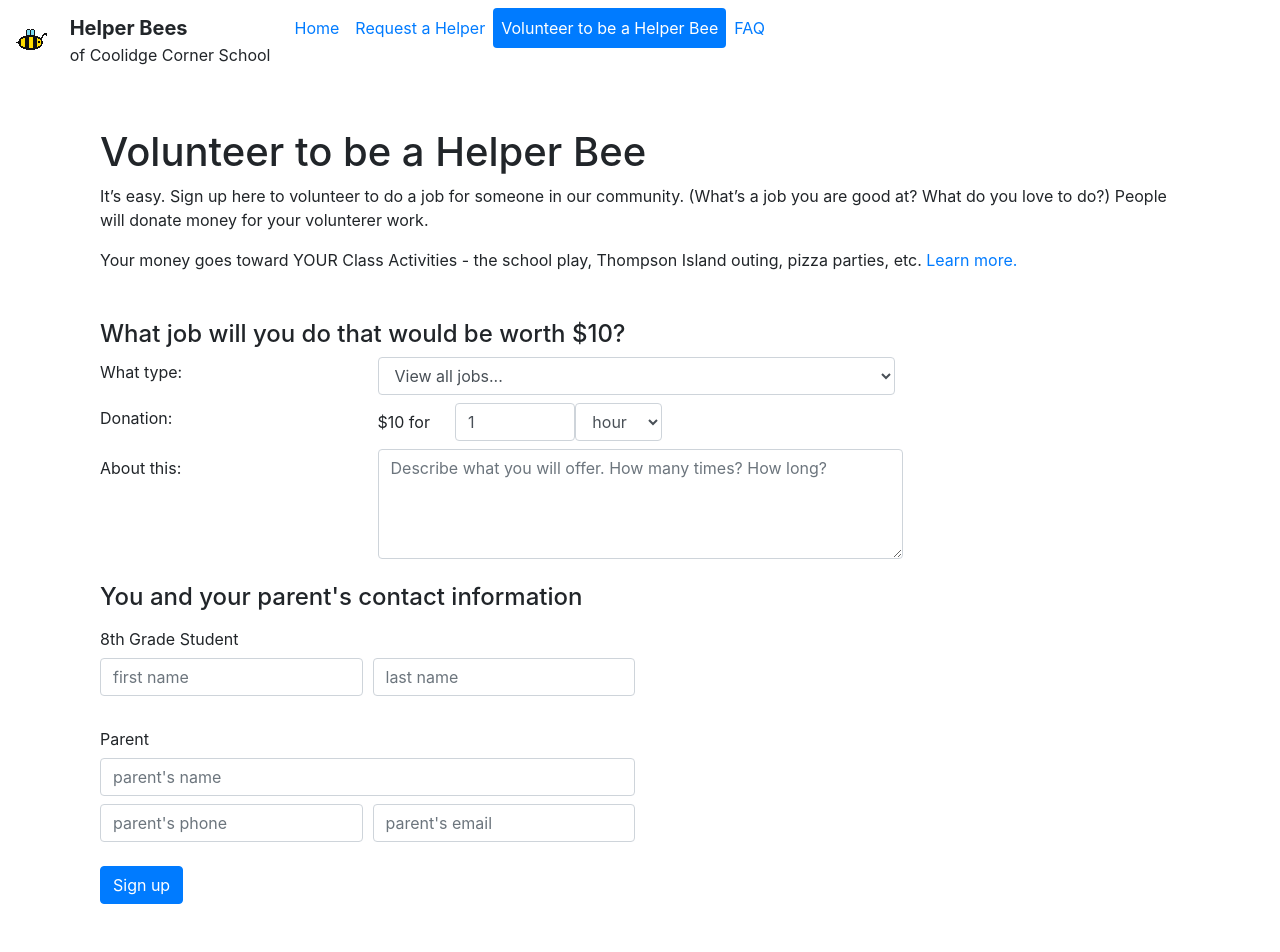
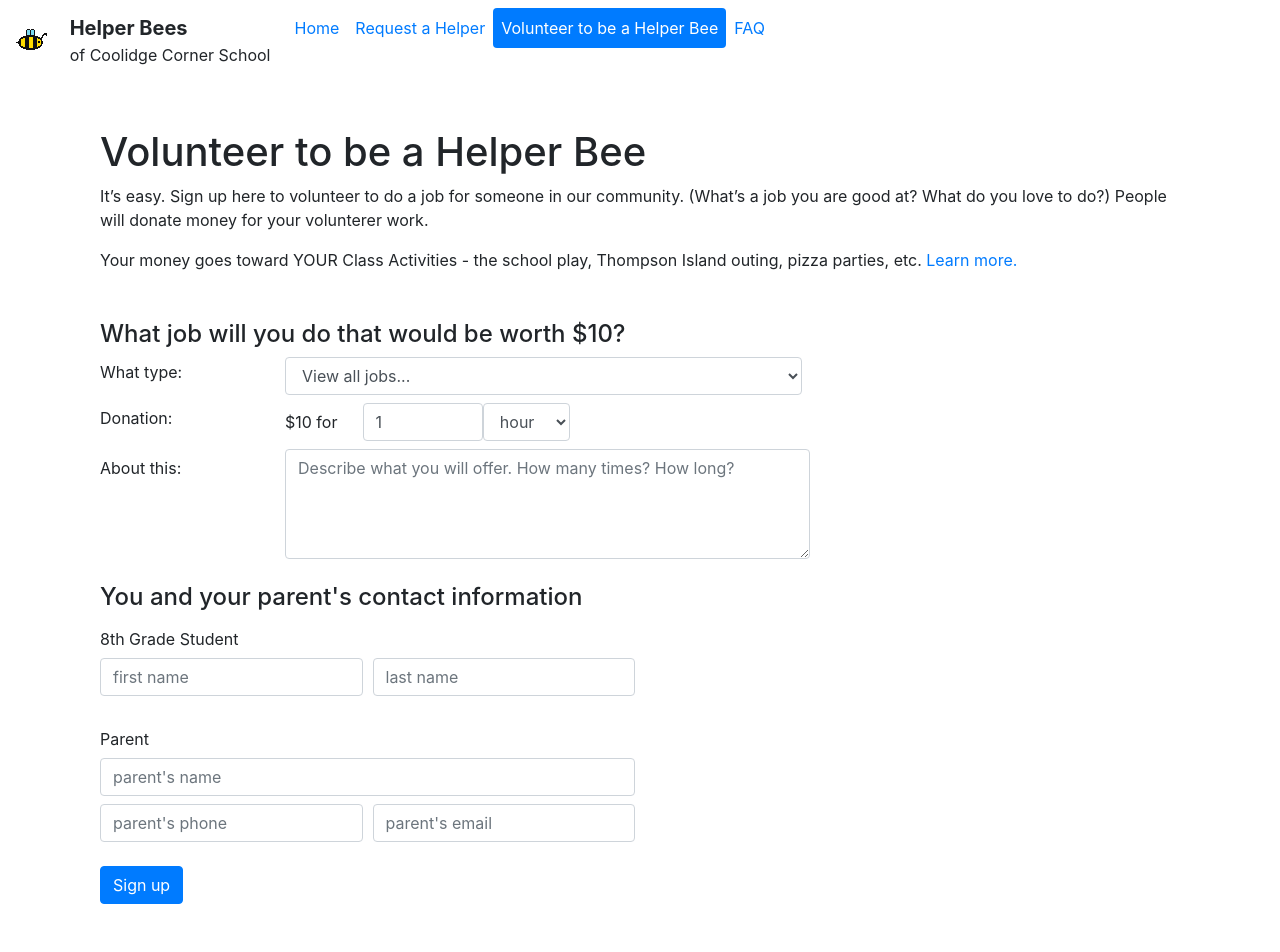
Before and after one commit to CoolidgeCornerSchool/helperbees, a Jekyll site: the page built from volunteer.html, in a window 1280 px wide. Built offline with Jekyll 4.4.1, drawn with Linux system fonts in a browser that asks for light colours; comment, search, counter and statistics services are not loaded.

Commit message:
responsive design for "$10 for.."

```diff
--- a/assets/js/volunteer.js
+++ b/assets/js/volunteer.js
@@ -39,12 +39,12 @@ function on_change_offer_type() {
     if (val == 'other') {
 	other.removeClass('d-none');
 	$('#10-for').text('$10 for');
-	$('#10-for').addClass('col-1').removeClass('col');
+	$('#10-for').addClass('col-2').addClass('col-md-1').removeClass('col');
 	$('#offer_per_hour, #offer_unit').removeClass('d-none');
 	$('#offer_per_hour').val(1);
     }
     if (val != 'other') {
-	$('#10-for').removeClass('col-1').addClass('col');
+	$('#10-for').removeClass('col-2').removeClass('col-md-1').addClass('col');
 	$('#offer_per_hour, #offer_unit').addClass('d-none').removeClass('d-inline-block');
 	other.val('').addClass('d-none');
 	let unit = option.attr('unit');
--- a/volunteer.html
+++ b/volunteer.html
@@ -38,7 +38,7 @@ layout: default
   <h4 class="mt-5">What job will you do that would be worth $10?</h4>
 
   <div class="form-group row align-items-center mb-2">
-    <label class="col-3" for="offer_type">What type:</label>
+    <label class="col-3 col-md-2" for="offer_type">What type:</label>
     <div class="col-6 form-inline">
       <select class="form-control col mr-2" id="offer_type" name="offer_type" required>
         <option value="choose">View all jobs...</option>
@@ -51,8 +51,8 @@ layout: default
   </div>
 
   <div class="form-group row align-items-center mb-2">
-    <label class="col-3" for="10-for">Donation: </label>
-    <div class="col-1" id="10-for">$10 for</div>
+    <label class="col-3 col-md-2" for="10-for">Donation: </label>
+    <div class="col-2 col-md-1" id="10-for">$10 for</div>
     <div class="form-inline" id="offer_per">
       <input type="number" class="d-inline-block col-4 form-control" id="offer_per_hour" name="offer_per_hour" value="1"/>
       <select class="d-inline-block form-control" id="offer_unit" name="offer_unit">
@@ -64,7 +64,7 @@ layout: default
   </div>
 
   <div class="form-group row mb-2">
-      <label class="col-3 col-form-label" for="offer_description">About this:</label>
+      <label class="col-3 col-md-2 col-form-label" for="offer_description">About this:</label>
       <div class="col-6">
         <textarea rows="4" class="form-control" name="offer_description"
 		  placeholder="Describe what you will offer. How many times? How long?" required></textarea>
```
